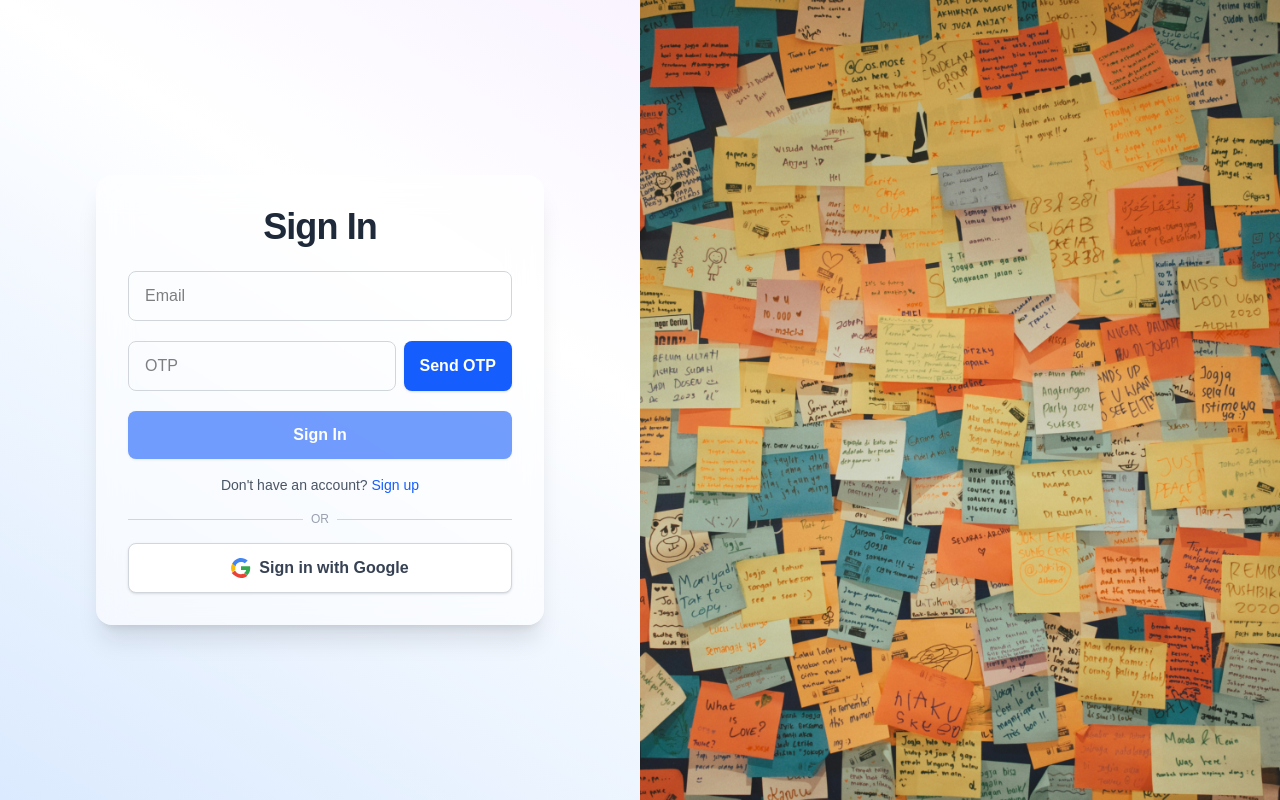
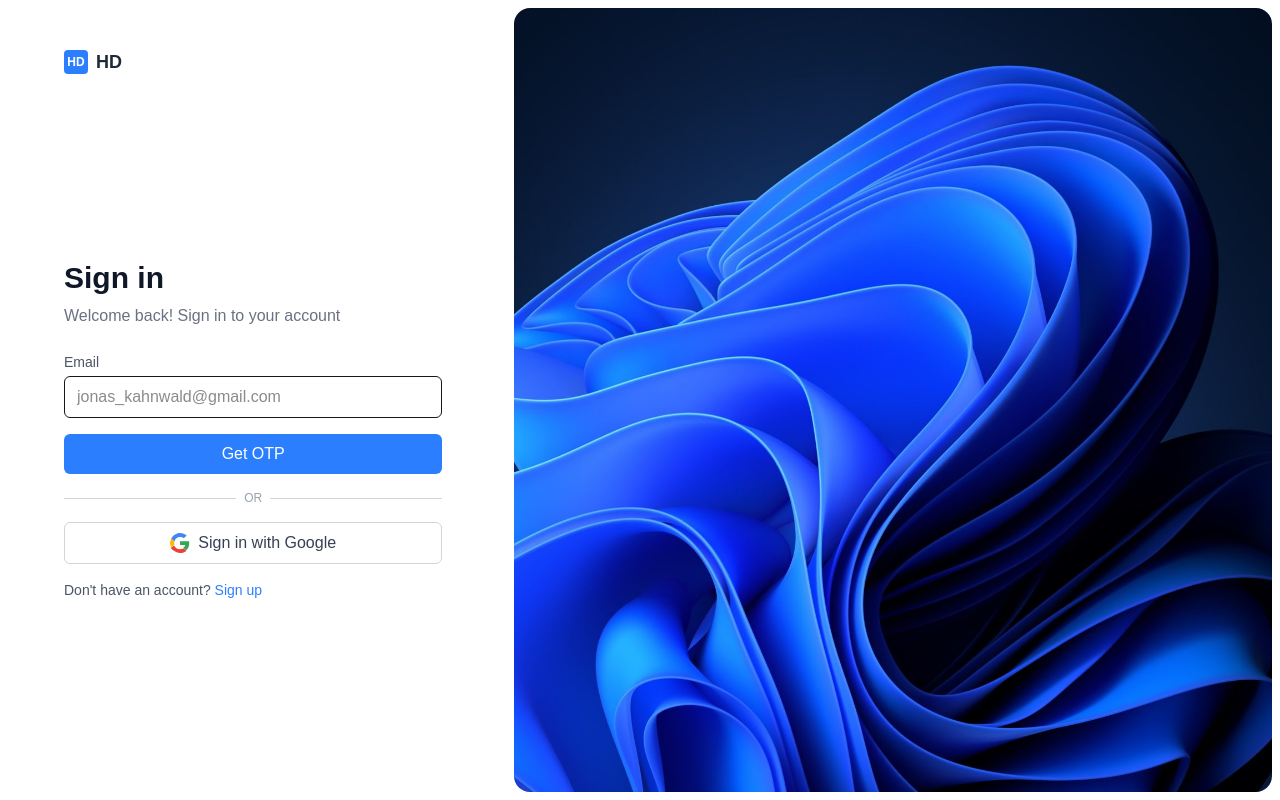
Before and after one commit to HarshGeed/Note-taking-application, a Next.js app: page /signin in a window 1280 px wide. Built offline with nearby package versions, Linux system fonts and the light colour scheme.

Commit message:
signin and signup ui updated

```diff
--- a/app/signin/page.tsx
+++ b/app/signin/page.tsx
@@ -2,7 +2,7 @@
 import Image from 'next/image';
 import React, { useState } from 'react';
 import { signIn } from 'next-auth/react';
-import leftColImg from '@/public/leftCol.jpg'
+import rightColumn from '@/public/right-column.jpg'
 
 export default function SigninPage() {
   const [form, setForm] = useState({ email: '', otp: '' });
@@ -57,68 +57,124 @@ export default function SigninPage() {
   };
 
   return (
-    <div className="flex min-h-screen bg-gradient-to-tr from-blue-100 via-white to-purple-100">
-      {/* Left: Form */}
-      <div className="flex flex-col justify-center items-center w-full md:w-1/2 p-8">
-        <div className="w-full max-w-md bg-white/60 backdrop-blur-lg rounded-2xl shadow-xl p-8 flex flex-col items-center">
-          <h2 className="text-4xl font-extrabold mb-6 text-gray-800 tracking-tight">Sign In</h2>
-          <form className="w-full space-y-5" onSubmit={handleSubmit}>
+    <div className="h-screen flex bg-white overflow-hidden">
+      {/* Left Form Section - takes ~40% of screen */}
+      <div className="w-2/5 p-8 lg:p-12 flex flex-col justify-center bg-white overflow-y-auto">
+
+        {/* Logo Section */}
+        <div className="flex items-center mb-8 mx-4">
+          <div className="h-6 w-6 mr-2 bg-blue-500 rounded-sm flex items-center justify-center">
+            <span className="text-white text-xs font-bold">HD</span>
+          </div>
+          <span className="text-lg font-semibold text-gray-800">HD</span>
+        </div>
+
+        {/* Form */}
+        <form onSubmit={handleSubmit} className="flex-1 flex flex-col justify-center max-w-md mx-4">
+          <h1 className="text-3xl font-bold text-gray-900">Sign in</h1>
+          <p className="text-gray-500 mt-2 mb-6">
+            Welcome back! Sign in to your account
+          </p>
+
+          {/* Email */}
+          <div className="mb-4">
+            <label className="block text-sm text-gray-600 mb-1">Email</label>
             <input
               name="email"
               type="email"
-              placeholder="Email"
-              className="input block w-full px-4 py-3 rounded-lg border border-gray-300 focus:ring-2 focus:ring-blue-400 focus:outline-none transition text-black"
+              placeholder="jonas_kahnwald@gmail.com"
               value={form.email}
               onChange={handleChange}
+              className="w-full border rounded-md px-3 py-2 focus:outline-none focus:ring-2 focus:ring-blue-500"
               required
             />
-            <div className="flex gap-2">
+          </div>
+
+          {/* OTP Field (shown after OTP is sent) */}
+          {otpSent && (
+            <div className="mb-4">
+              <label className="block text-sm text-gray-600 mb-1">OTP</label>
               <input
                 name="otp"
                 type="text"
-                placeholder="OTP"
-                className="input flex-1 px-4 py-3 rounded-lg border border-gray-300 focus:ring-2 focus:ring-blue-400 focus:outline-none transition text-black"
+                placeholder="Enter OTP"
                 value={form.otp}
                 onChange={handleChange}
+                className="w-full border rounded-md px-3 py-2 focus:outline-none focus:ring-2 focus:ring-blue-500"
                 required
               />
-              <button
-                type="button"
-                className="btn py-3 px-4 rounded-lg bg-blue-600 hover:bg-blue-700 text-white font-semibold shadow transition disabled:opacity-60"
-                onClick={handleSendOtp}
-                disabled={loading || otpSent}
-              >
-                {otpSent ? 'OTP Sent' : 'Send OTP'}
-              </button>
             </div>
-            {error && <div className="text-red-500 text-sm text-center">{error}</div>}
-            {success && <div className="text-green-600 text-sm text-center">{success}</div>}
+          )}
+
+          {/* Error/Success Messages */}
+          {error && <div className="text-red-500 text-sm mb-4">{error}</div>}
+          {success && <div className="text-green-600 text-sm mb-4">{success}</div>}
+
+          {/* Button */}
+          {!otpSent ? (
+            <button
+              type="button"
+              onClick={handleSendOtp}
+              disabled={loading}
+              className="w-full bg-blue-500 text-white py-2 rounded-md hover:bg-blue-600 transition disabled:opacity-50"
+            >
+              {loading ? 'Sending...' : 'Get OTP'}
+            </button>
+          ) : (
             <button
               type="submit"
-              className="btn w-full py-3 rounded-lg bg-blue-600 hover:bg-blue-700 text-white font-semibold shadow transition disabled:opacity-60"
-              disabled={loading || !otpSent}
+              disabled={loading}
+              className="w-full bg-blue-500 text-white py-2 rounded-md hover:bg-blue-600 transition disabled:opacity-50"
             >
               {loading ? 'Signing in...' : 'Sign In'}
             </button>
-          </form>
-          <p className="text-sm text-gray-600 mt-4">
-            Don't have an account?{' '}
-            <a href="/signup" className="text-blue-600 hover:underline">Sign up</a>
-          </p>
+          )}
+
+          {/* OR divider */}
           <div className="w-full flex items-center my-4">
             <div className="flex-grow h-px bg-gray-300" />
             <span className="mx-2 text-gray-400 text-xs">OR</span>
             <div className="flex-grow h-px bg-gray-300" />
           </div>
-          <button className="btn w-full py-3 rounded-lg bg-white border border-gray-300 hover:bg-gray-50 text-gray-700 font-semibold flex items-center justify-center gap-2 shadow-sm transition" onClick={() => signIn('google')}>
-            <svg className="w-5 h-5" viewBox="0 0 48 48"><g><path fill="#4285F4" d="M24 9.5c3.54 0 6.7 1.22 9.19 3.22l6.85-6.85C35.64 2.7 30.18 0 24 0 14.82 0 6.73 5.82 2.69 14.09l7.98 6.19C12.13 13.13 17.56 9.5 24 9.5z"/><path fill="#34A853" d="M46.1 24.55c0-1.64-.15-3.22-.42-4.74H24v9.01h12.42c-.54 2.9-2.18 5.36-4.65 7.04l7.19 5.59C43.98 37.13 46.1 31.3 46.1 24.55z"/><path fill="#FBBC05" d="M10.67 28.28a14.5 14.5 0 0 1 0-8.56l-7.98-6.19A23.97 23.97 0 0 0 0 24c0 3.77.9 7.34 2.69 10.47l7.98-6.19z"/><path fill="#EA4335" d="M24 48c6.18 0 11.64-2.05 15.52-5.59l-7.19-5.59c-2.01 1.35-4.6 2.16-8.33 2.16-6.44 0-11.87-3.63-14.33-8.91l-7.98 6.19C6.73 42.18 14.82 48 24 48z"/><path fill="none" d="M0 0h48v48H0z"/></g></svg>
+
+          {/* Google Sign In */}
+          <button
+            type="button"
+            onClick={() => signIn('google')}
+            className="w-full bg-white border border-gray-300 text-gray-700 py-2 rounded-md hover:bg-gray-50 transition flex items-center justify-center gap-2"
+          >
+            <svg className="w-5 h-5" viewBox="0 0 48 48">
+              <g>
+                <path fill="#4285F4" d="M24 9.5c3.54 0 6.7 1.22 9.19 3.22l6.85-6.85C35.64 2.7 30.18 0 24 0 14.82 0 6.73 5.82 2.69 14.09l7.98 6.19C12.13 13.13 17.56 9.5 24 9.5z"/>
+                <path fill="#34A853" d="M46.1 24.55c0-1.64-.15-3.22-.42-4.74H24v9.01h12.42c-.54 2.9-2.18 5.36-4.65 7.04l7.19 5.59C43.98 37.13 46.1 31.3 46.1 24.55z"/>
+                <path fill="#FBBC05" d="M10.67 28.28a14.5 14.5 0 0 1 0-8.56l-7.98-6.19A23.97 23.97 0 0 0 0 24c0 3.77.9 7.34 2.69 10.47l7.98-6.19z"/>
+                <path fill="#EA4335" d="M24 48c6.18 0 11.64-2.05 15.52-5.59l-7.19-5.59c-2.01 1.35-4.6 2.16-8.33 2.16-6.44 0-11.87-3.63-14.33-8.91l-7.98 6.19C6.73 42.18 14.82 48 24 48z"/>
+                <path fill="none" d="M0 0h48v48H0z"/>
+              </g>
+            </svg>
             Sign in with Google
           </button>
-        </div>
+
+          {/* Sign up link */}
+          <p className="mt-4 text-sm text-gray-600">
+            Don't have an account?{" "}
+            <a href="/signup" className="text-blue-500 hover:underline">
+              Sign up
+            </a>
+          </p>
+        </form>
       </div>
-      {/* Right: Image */}
-      <div className="hidden md:flex w-1/2 relative">
-        <Image src={leftColImg} alt="Signin" fill className="object-cover" priority />
+
+      {/* Right Image Section - takes ~60% of screen */}
+      <div className="w-3/5 relative overflow-hidden my-2 rounded-2xl mx-2">
+        <Image
+          src={rightColumn}
+          alt="Signin illustration"
+          width={1000}
+          height={800}
+          className="w-full h-screen object-cover"
+          priority
+        />
       </div>
     </div>
   );
--- a/app/signup/page.tsx
+++ b/app/signup/page.tsx
@@ -1,9 +1,9 @@
 'use client'
 import Image from 'next/image';
 import React, { useState } from 'react';
-import leftColImg from '@/public/leftCol.jpg'
+import rightColumn from '@/public/right-column.jpg'
 
-export default function SignupPage() {
+export default function SignUpPage() {
   const [form, setForm] = useState({ name: '', email: '', dob: '', otp: '' });
   const [error, setError] = useState('');
   const [success, setSuccess] = useState('');
@@ -52,83 +52,127 @@ export default function SignupPage() {
   };
 
   return (
-    <div className="flex min-h-screen bg-gradient-to-tr from-blue-100 via-white to-purple-100">
+    <div className="h-screen flex bg-white overflow-hidden">
+      {/* Left Form Section - takes ~40% of screen */}
+      <div className="w-2/5 p-8 lg:p-12 flex flex-col justify-center bg-white overflow-y-auto">
 
-      {/* Left: Form */}
-      <div className="flex flex-col justify-center items-center w-full md:w-1/2 p-8">
-        <div className="w-full max-w-md bg-white/60 backdrop-blur-lg rounded-2xl shadow-xl p-8 flex flex-col items-center">
-          <h2 className="text-4xl font-extrabold mb-6 text-gray-800 tracking-tight">Sign Up</h2>
-          <form className="w-full space-y-5" onSubmit={handleSubmit}>
+        {/* Logo Section */}
+        <div className="flex items-center mb-8 mx-4">
+          <div className="h-6 w-6 mr-2 bg-blue-500 rounded-sm flex items-center justify-center">
+            <span className="text-white text-xs font-bold">HD</span>
+          </div>
+          <span className="text-lg font-semibold text-gray-800">HD</span>
+        </div>
+
+        {/* Form */}
+        <form onSubmit={handleSubmit} className="flex-1 flex flex-col justify-center max-w-md mx-4">
+          <h1 className="text-3xl font-bold text-gray-900">Sign up</h1>
+          <p className="text-gray-500 mt-2 mb-6 ">
+            Sign up to enjoy the feature of HD
+          </p>
+
+          {/* Name */}
+          <div className="mb-4">
+            <label className="block text-sm text-gray-600 mb-1">Your Name</label>
             <input
               name="name"
               type="text"
-              placeholder="Name"
-              className="input block w-full px-4 py-3 rounded-lg border border-gray-300 focus:ring-2 focus:ring-blue-400 focus:outline-none transition text-black"
+              placeholder="Jonas Khanwald"
               value={form.name}
               onChange={handleChange}
+              className="w-full border rounded-md px-3 py-2 focus:outline-none focus:ring-2 focus:ring-blue-500 disabled:bg-gray-100"
               required
-              // disabled={!otpSent}
             />
+          </div>
+
+          {/* DOB */}
+          <div className="mb-4">
+            <label className="block text-sm text-gray-600 mb-1">Date of Birth</label>
+            <input
+              name="dob"
+              type="date"
+              value={form.dob}
+              onChange={handleChange}
+              className="w-full border rounded-md px-3 py-2 focus:outline-none focus:ring-2 focus:ring-blue-500 disabled:bg-gray-100"
+              required
+            />
+          </div>
+
+          {/* Email */}
+          <div className="mb-4">
+            <label className="block text-sm text-gray-600 mb-1">Email</label>
             <input
               name="email"
               type="email"
-              placeholder="Email"
-              className="input block w-full px-4 py-3 rounded-lg border border-gray-300 focus:ring-2 focus:ring-blue-400 focus:outline-none transition text-black"
+              placeholder="jonas_kahnwald@gmail.com"
               value={form.email}
               onChange={handleChange}
+              className="w-full border rounded-md px-3 py-2 focus:outline-none focus:ring-2 focus:ring-blue-500"
               required
             />
-            <input
-              name="dob"
-              type="date"
-              placeholder="Date of Birth"
-              className="input block w-full px-4 py-3 rounded-lg border border-gray-300 focus:ring-2 focus:ring-blue-400 focus:outline-none transition text-black"
-              value={form.dob}
-              onChange={handleChange}
-              required
-              // disabled={!otpSent}
-            />
-            <div className="flex gap-2">
+          </div>
+
+          {/* OTP Field (shown after OTP is sent) */}
+          {otpSent && (
+            <div className="mb-4">
+              <label className="block text-sm text-gray-600 mb-1">OTP</label>
               <input
                 name="otp"
                 type="text"
-                placeholder="OTP"
-                className="input flex-1 px-4 py-3 rounded-lg border border-gray-300 focus:ring-2 focus:ring-blue-400 focus:outline-none transition text-black"
+                placeholder="Enter OTP"
                 value={form.otp}
                 onChange={handleChange}
+                className="w-full border rounded-md px-3 py-2 focus:outline-none focus:ring-2 focus:ring-blue-500"
                 required
               />
-              <button
-                type="button"
-                className="btn py-3 px-4 rounded-lg bg-blue-600 hover:bg-blue-700 text-white font-semibold shadow transition disabled:opacity-60"
-                onClick={handleSendOtp}
-                disabled={loading || otpSent}
-              >
-                {otpSent ? 'OTP Sent' : 'Send OTP'}
-              </button>
             </div>
-            {error && <div className="text-red-500 text-sm text-center">{error}</div>}
-            {success && <div className="text-green-600 text-sm text-center">{success}</div>}
+          )}
+
+          {/* Error/Success Messages */}
+          {error && <div className="text-red-500 text-sm mb-4">{error}</div>}
+          {success && <div className="text-green-600 text-sm mb-4">{success}</div>}
+
+          {/* Button */}
+          {!otpSent ? (
+            <button
+              type="button"
+              onClick={handleSendOtp}
+              disabled={loading}
+              className="w-full bg-blue-500 text-white py-2 rounded-md hover:bg-blue-600 transition disabled:opacity-50"
+            >
+              {loading ? 'Sending...' : 'Get OTP'}
+            </button>
+          ) : (
             <button
               type="submit"
-              className="btn w-full py-3 rounded-lg bg-blue-600 hover:bg-blue-700 text-white font-semibold shadow transition disabled:opacity-60"
-              disabled={loading || !otpSent}
+              disabled={loading}
+              className="w-full bg-blue-500 text-white py-2 rounded-md hover:bg-blue-600 transition disabled:opacity-50"
             >
               {loading ? 'Signing up...' : 'Sign Up'}
             </button>
-          </form>
-          <p className="text-sm text-gray-600 mt-4">
-            Already have an account?{' '}
-            <a href="/signin" className="text-blue-600 hover:underline">Sign in</a>
+          )}
+
+          {/* Sign in link */}
+          <p className="mt-4 text-sm text-gray-600">
+            Already have an account?{" "}
+            <a href="/signin" className="text-blue-500 hover:underline">
+              Sign in
+            </a>
           </p>
-        </div>
+        </form>
       </div>
-      {/* Right: Image */}
-      <div className="hidden md:flex w-1/2 relative">
-        <Image src={leftColImg} alt="Signup" fill className="object-cover" priority />
+
+      {/* Right Image Section - takes ~60% of screen */}
+      <div className="w-3/5 relative overflow-hidden my-2 rounded-2xl mx-2">
+        <Image
+          src={rightColumn}
+          alt="Signup illustration"
+          width={1000}
+          height={800}
+          className="w-full h-screen object-cover"
+          priority
+        />
       </div>
     </div>
   );
 }
-
-// Add some basic Tailwind CSS classes for .input and .btn in your global styles.
```
Also changed, not shown: app/page.tsx (+61 -123 lines), public/leftCol.jpg (deleted), public/right-column.jpg (added).
